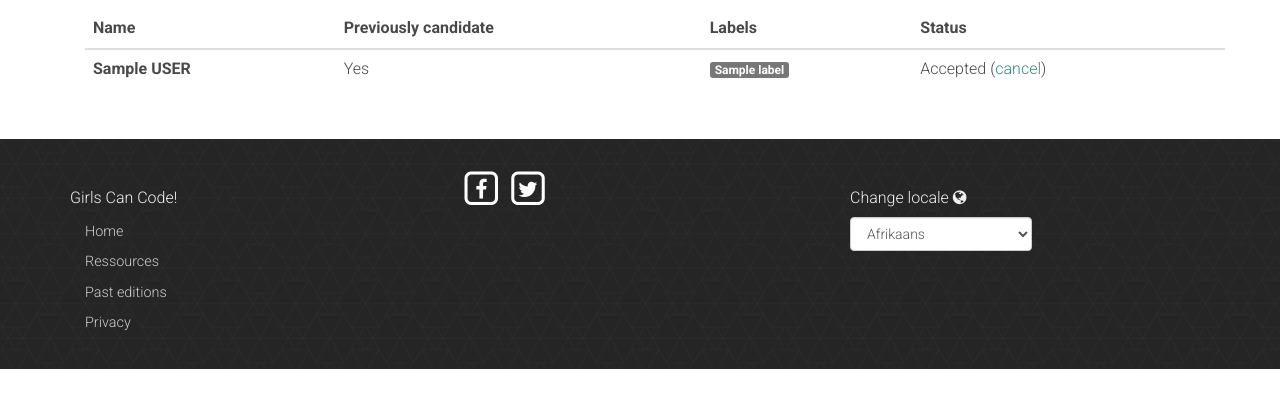
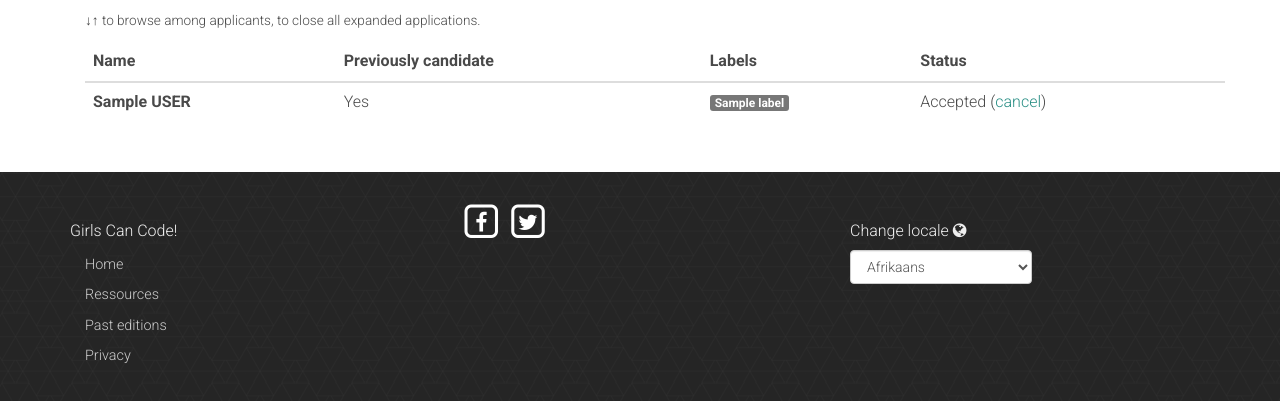
Before and after one commit to theciphers/gccsite, a Django app: template gccsite/gcc/templates/gcc/application/review.html in a window 1280 px wide. Shown: the part 157-558 px from the top of the page. Run offline with Django 3.2, Linux system fonts and the light colour scheme; the template is opened without the code that fills it: most values are stand-ins (such as "Sample title", 1, 10 or a date in 2020); some libraries are stand-ins or nearby versions.

Commit message:
application/review: add a little helper on keyboard shortchuts

```diff
--- a/gccsite/gcc/templates/gcc/application/review.html
+++ b/gccsite/gcc/templates/gcc/application/review.html
@@ -13,6 +13,9 @@
       Candidates for {{ event }} (edition {{ edition }})
     {% endblocktrans %}
   </h3>
+  <p>
+    <small>{% trans '↓↑ to browse among applicants, <escape> to close all expanded applications.' %}</small>
+  </p>
 
   <div class="table-responsive">
     <table class="table table-hover">
```
